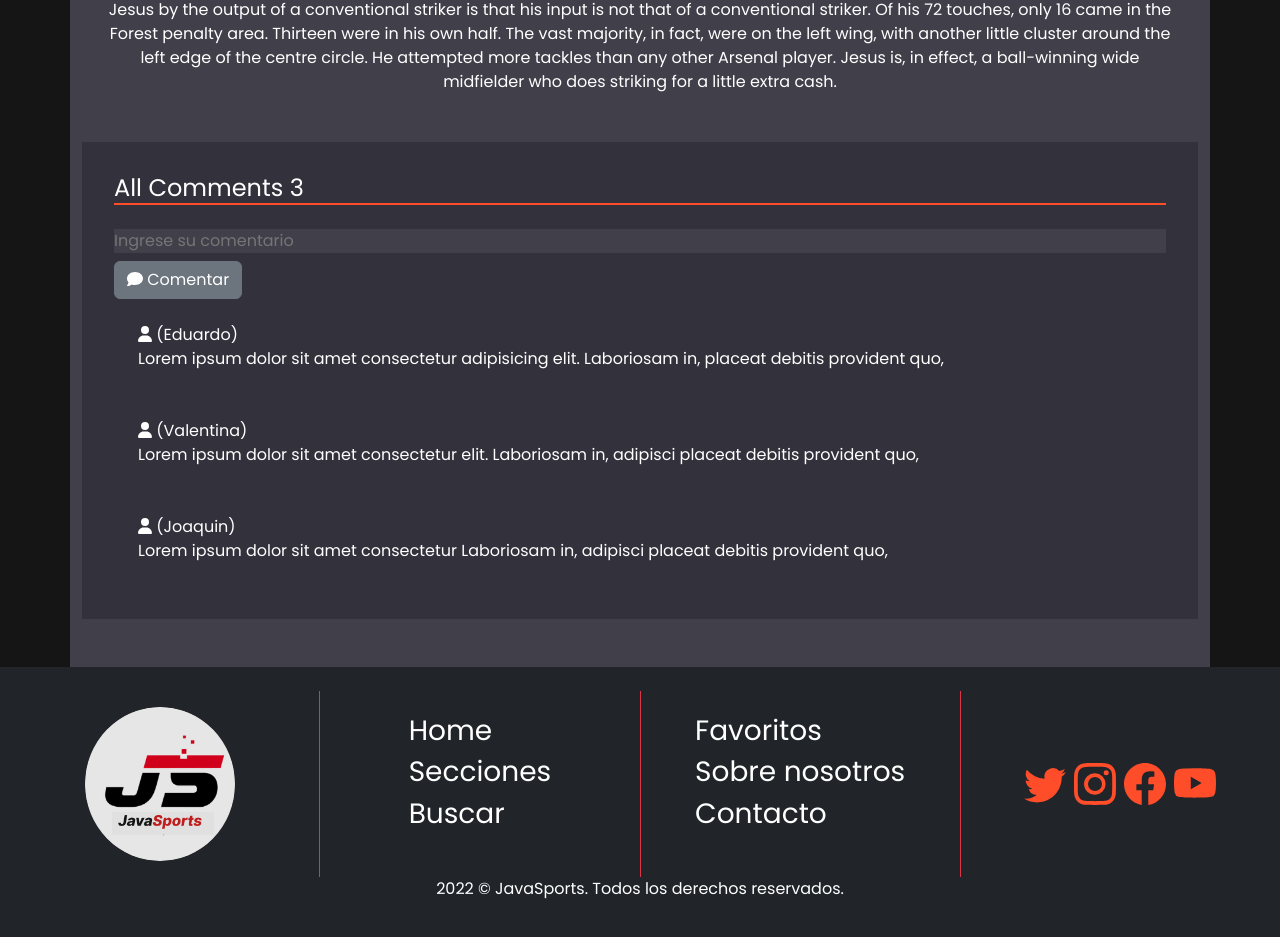
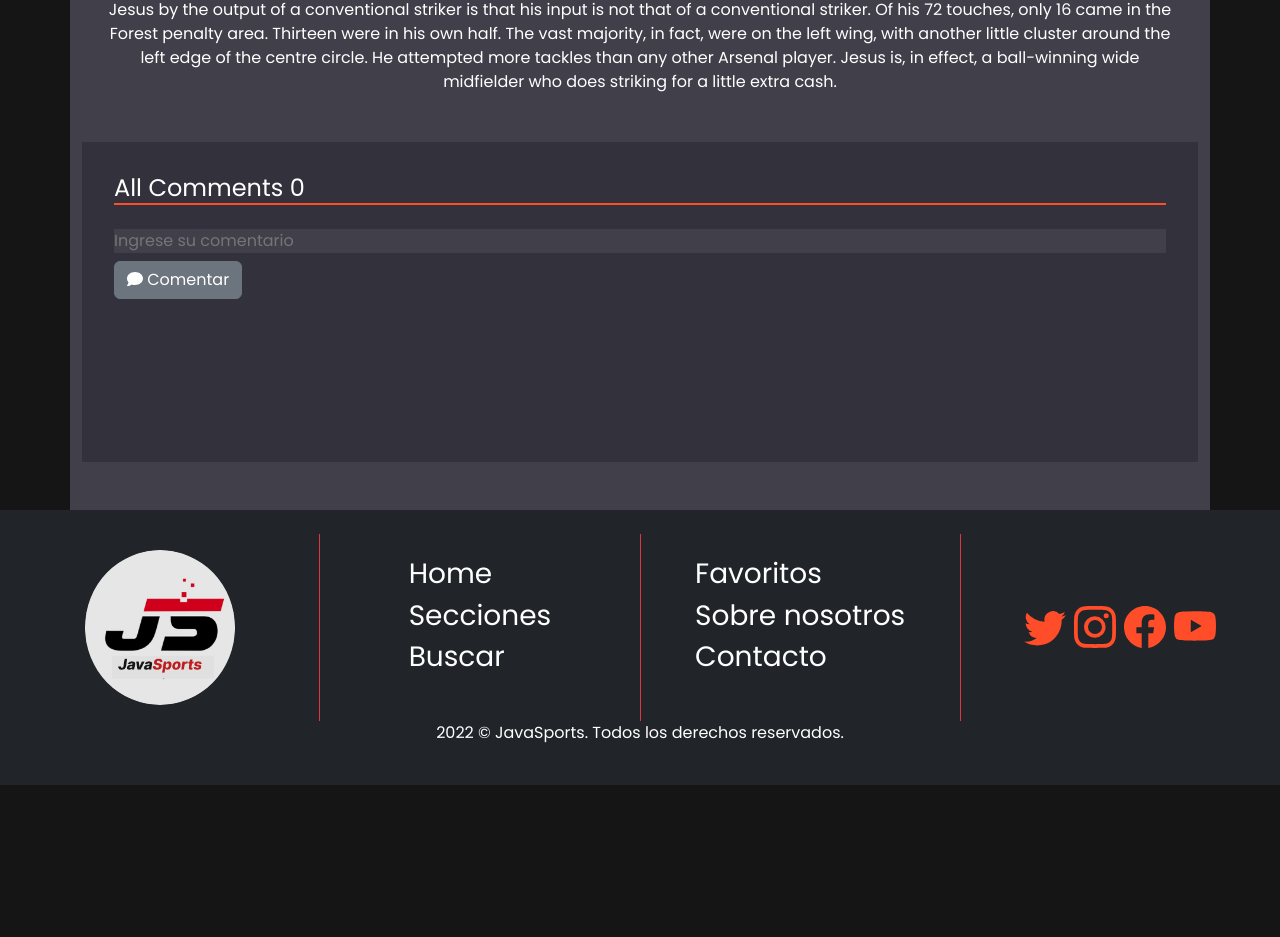
Before and after one commit to AESALVA/JavaSports, a React (Create React App) app: page / in a window 1280 px wide. Shown: the part 1909-2846 px from the top of the page. After the commit the page ends 2694 px from the top, so only its background shows below. Built offline with nearby package versions, Linux system fonts and the light colour scheme.

Commit message:
logic of the comments working

```diff
--- a/src/components/Sections.jsx
+++ b/src/components/Sections.jsx
@@ -11,6 +11,7 @@ import { FontAwesomeIcon } from "@fortawesome/react-fontawesome";
 import { faUser } from "@fortawesome/free-solid-svg-icons";
 import { faComment } from "@fortawesome/free-solid-svg-icons";
 import { useState } from "react";
+import { useEffect } from "react";
 
 const Sections = ({article}) => {
   const comments = [
@@ -31,13 +32,13 @@ const Sections = ({article}) => {
     },
   ];
 
-  const [comment, setComment] = useState([]);
-  const [showComment, setShowComment] = useState();
+  const [comment, setComment] = useState({comment:"", user:"Eduardo"});
+  const [showComment, setShowComment] = useState([]);
 
 
-const addComment = (c)=>{
-  const newComments = setComment([...comment, c]);
-  console.log(newComments);
+const addComment = ()=>{
+setShowComment([...showComment, comment]);
+setComment({comment:"",user:"eduardo"});
 }
 
   return (
@@ -63,24 +64,23 @@ const addComment = (c)=>{
       <div className="commentArea-container sections">
         <h4 className="comments-title">
           All Comments {""}
-          {comments.length}
+          {showComment.length}
         </h4>
         <input
           className="w-100 sections input-comments mt-3"
           placeholder="Ingrese su comentario"
           type="text"
-          value={comment}
-          onInput={(e)=>setComment(e.target.value)}
-
+          value={comment.comment}
+          onChange={(e)=>setComment({comment: e.target.value, user:"Eduardo"})}
         />
         <Button
           variant="secondary"
           className="mt-2"
-          onClick={() => addComment(comment)}
+          onClick={() => addComment()}
           >
           <FontAwesomeIcon icon={faComment} /> Comentar
         </Button>
-        {comments.map((comment, i) => (
+        {showComment.map((comment, i) => (
           <Row key={i} className="p-4">
             <Col>
               <FontAwesomeIcon icon={faUser} /> ({comment.user})
@@ -88,7 +88,6 @@ const addComment = (c)=>{
             <span> {comment.comment}</span>
           </Row>
         ))}
-        {showComment}
       </div>
     </Container>
   );
```
